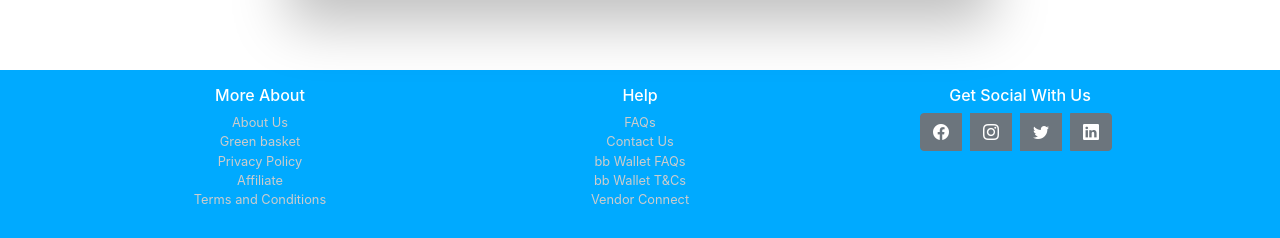
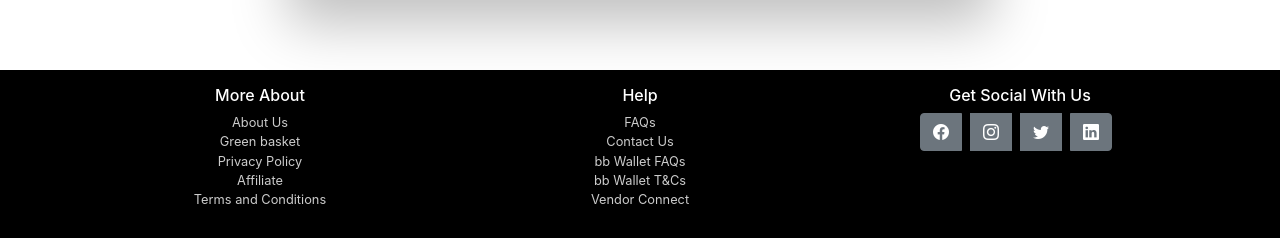
Before and after one commit to AyeshaKhan14/ecommerce-groceries, a React (Create React App) app: page /login in a window 1280 px wide. Shown: the part 686-924 px from the top of the page. Built offline with nearby package versions, Linux system fonts and the light colour scheme.

Commit message:
color change

```diff
--- a/src/Components/Footer.jsx
+++ b/src/Components/Footer.jsx
@@ -3,7 +3,7 @@ import "../Style/Footer.css";
 
 export const Footer = () => {
   return (
-    <div className="footer mt-auto " style={{backgroundColor:"#00AAFF"}}>
+    <div className="footer mt-auto " style={{backgroundColor:"black"}}>
       <div className="container py-3">
         <div className="row d-flex footer-items ">
           <div className="col-lg-4 ">
--- a/src/Pages/Login.jsx
+++ b/src/Pages/Login.jsx
@@ -46,7 +46,7 @@ export const Login = () => {
         }
         else{
             toast({
-                title: 'Signup Successful',
+                title: 'Login Successful',
                 status: 'success',
                 duration: 3000,
                 isClosable: true,
```
